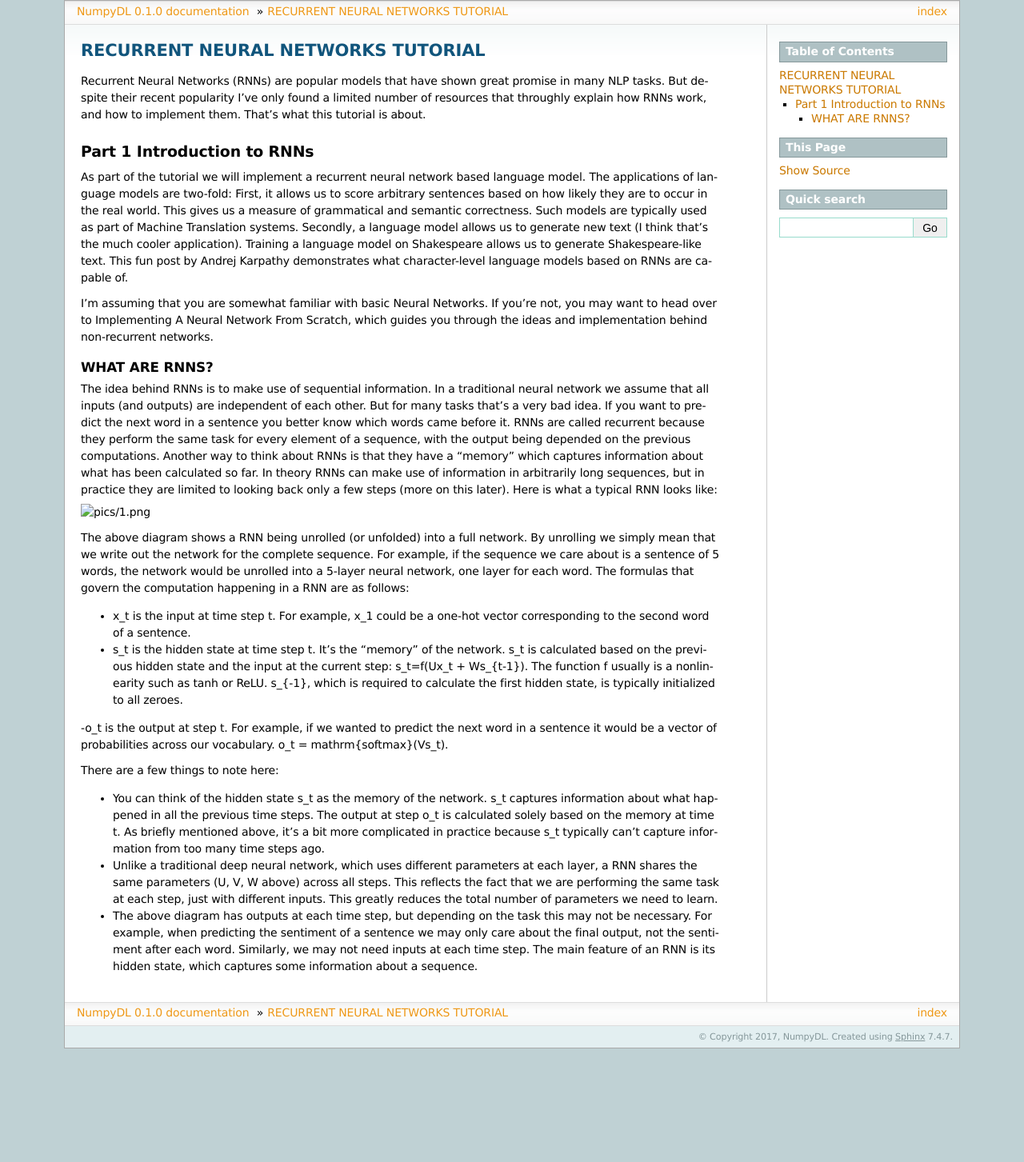
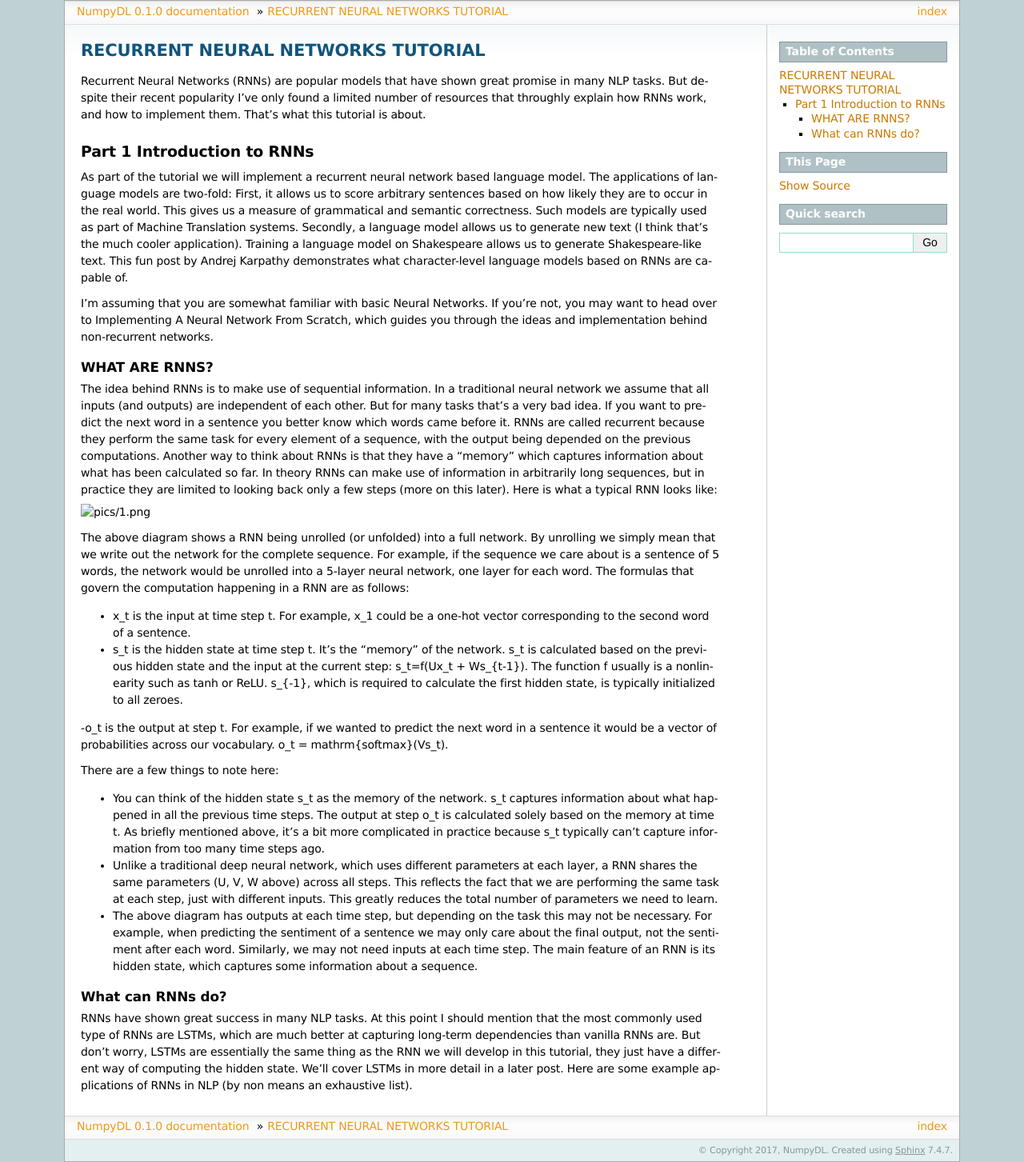
Before and after one commit to chaoming0625/NumpyDL, a Sphinx documentation site: the page built from docs/tutorials/RNN.rst, in a window 1280 px wide. Shown: the whole page at 80% size. Built offline with Sphinx 7.4.7, drawn with Linux system fonts in a browser that asks for light colours; before the commit the page ends 1311 px from its top, so only the background shows below that.

Commit message:
add rnn tutorial "what can rnns do"

```diff
--- a/docs/tutorials/RNN.rst
+++ b/docs/tutorials/RNN.rst
@@ -34,3 +34,8 @@ There are a few things to note here:
 - Unlike a traditional deep neural network, which uses different parameters at each layer, a RNN shares the same parameters (U, V, W above) across all steps. This reflects the fact that we are performing the same task at each step, just with different inputs. This greatly reduces the total number of parameters we need to learn.
 
 - The above diagram has outputs at each time step, but depending on the task this may not be necessary. For example, when predicting the sentiment of a sentence we may only care about the final output, not the sentiment after each word. Similarly, we may not need inputs at each time step. The main feature of an RNN is its hidden state, which captures some information about a sequence.
+
+What can RNNs do?
+:::::::::::::::::
+
+RNNs have shown great success in many NLP tasks. At this point I should mention that the most commonly used type of RNNs are LSTMs, which are much better at capturing long-term dependencies than vanilla RNNs are. But don’t worry, LSTMs are essentially the same thing as the RNN we will develop in this tutorial, they just have a different way of computing the hidden state. We’ll cover LSTMs in more detail in a later post. Here are some example applications of RNNs in NLP (by non means an exhaustive list).
```
